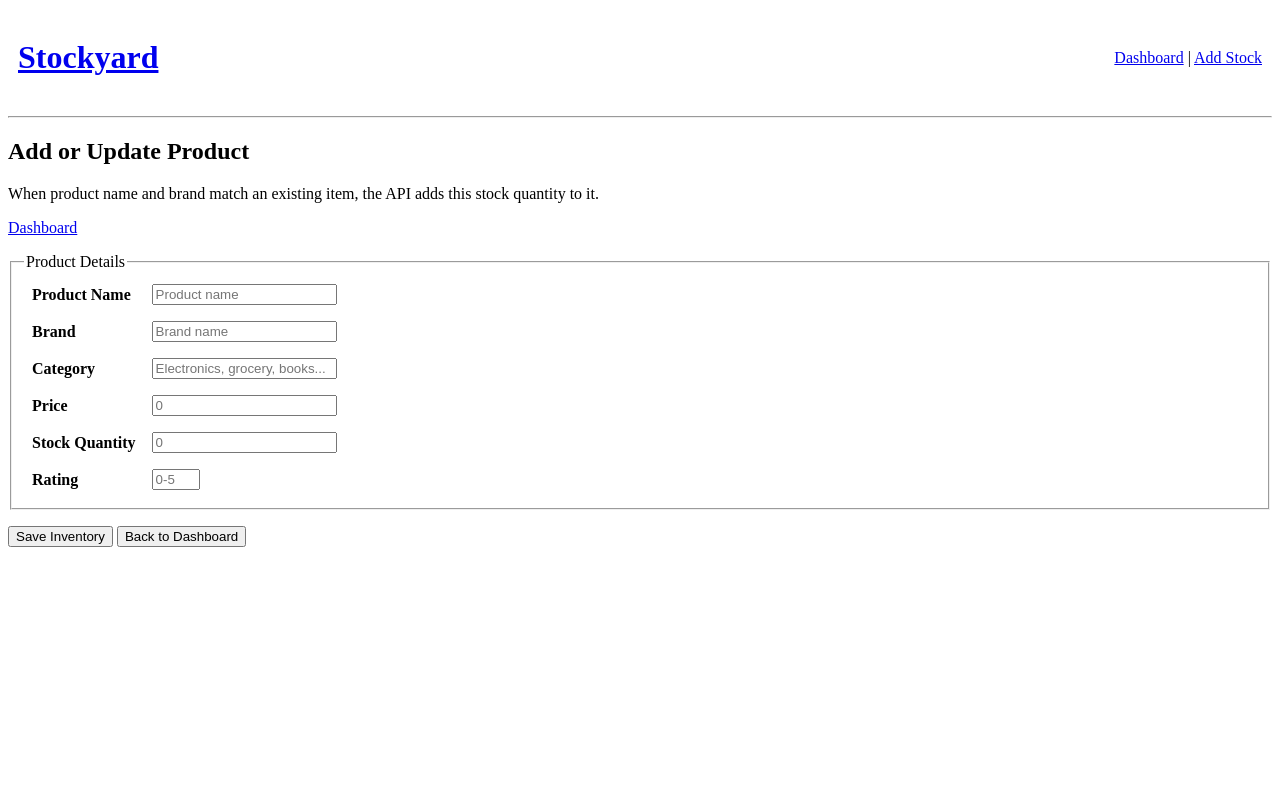
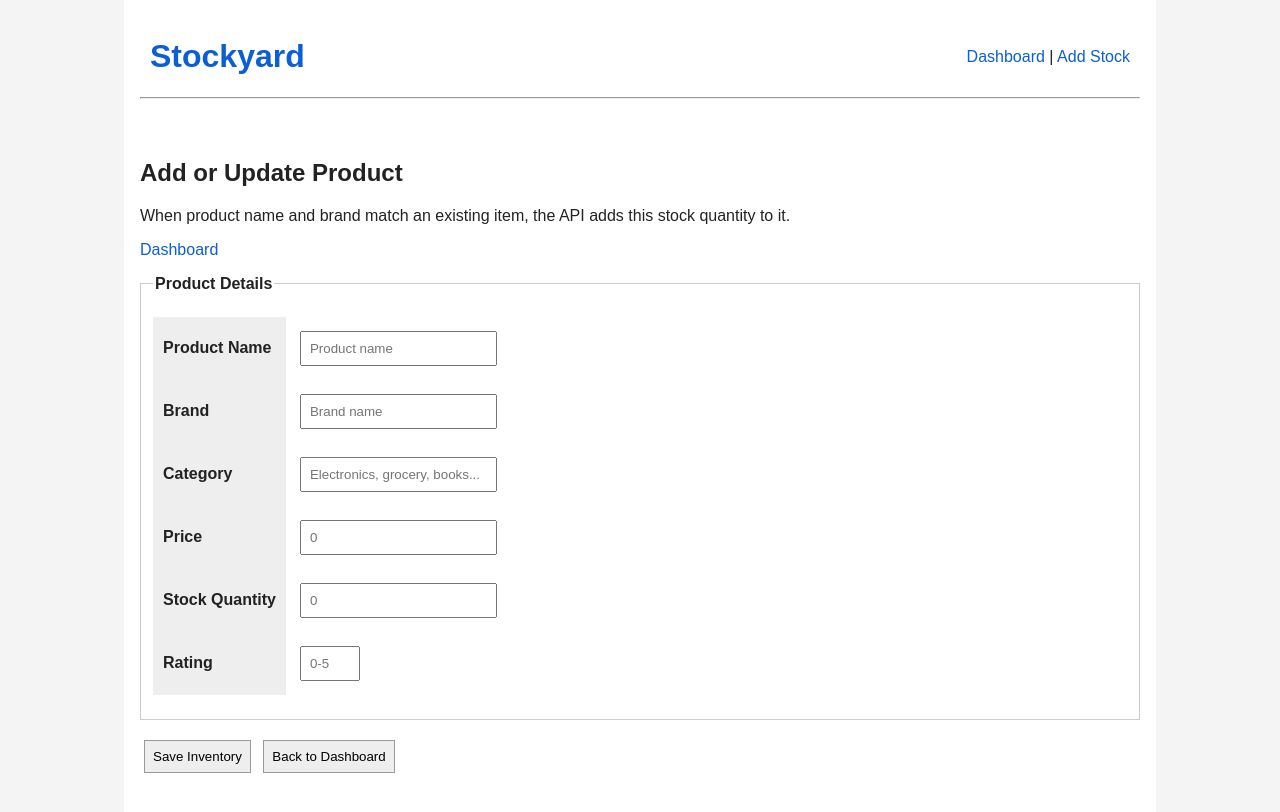
Before and after one commit to srimathi-3022/full_stack, a React (Vite) app in the folder front-end/front-end-product/: page /products/add in a window 1280 px wide. Built offline with nearby package versions, Linux system fonts and the light colour scheme.

Commit message:
after adding minimal amount of  css style to optimize our ui

```diff
--- /dev/null
+++ b/front-end/front-end-product/src/index.css
@@ -0,0 +1,78 @@
+body {
+  margin: 0;
+  font-family: Arial, sans-serif;
+  background-color: #f4f4f4;
+  color: #222;
+}
+
+main,
+header {
+  max-width: 1000px;
+  margin: auto;
+  background-color: white;
+  padding: 16px;
+}
+
+header h1 {
+  margin: 0;
+}
+
+a {
+  color: #0b5ed7;
+  text-decoration: none;
+}
+
+a:hover {
+  text-decoration: underline;
+}
+
+section {
+  margin-bottom: 20px;
+}
+
+fieldset {
+  margin: 16px 0;
+  padding: 12px;
+  border: 1px solid #ccc;
+}
+
+legend {
+  font-weight: bold;
+}
+
+input,
+select,
+button {
+  padding: 8px;
+  margin: 4px;
+}
+
+button {
+  cursor: pointer;
+  border: 1px solid #999;
+  background-color: #eeeeee;
+}
+
+button[aria-pressed="true"] {
+  font-weight: bold;
+  border-color: #222;
+}
+
+table {
+  margin: 12px 0;
+  border-collapse: collapse;
+}
+
+th {
+  background-color: #eeeeee;
+}
+
+th,
+td {
+  padding: 10px;
+}
+
+caption {
+  font-weight: bold;
+  margin-bottom: 8px;
+}
--- a/front-end/front-end-product/src/main.jsx
+++ b/front-end/front-end-product/src/main.jsx
@@ -2,6 +2,7 @@ import React from "react";
 import ReactDOM from "react-dom/client";
 import { BrowserRouter } from "react-router-dom";
 import App from "./App";
+import "./index.css";
 
 const root = ReactDOM.createRoot(document.getElementById("root"));
 root.render(
```
